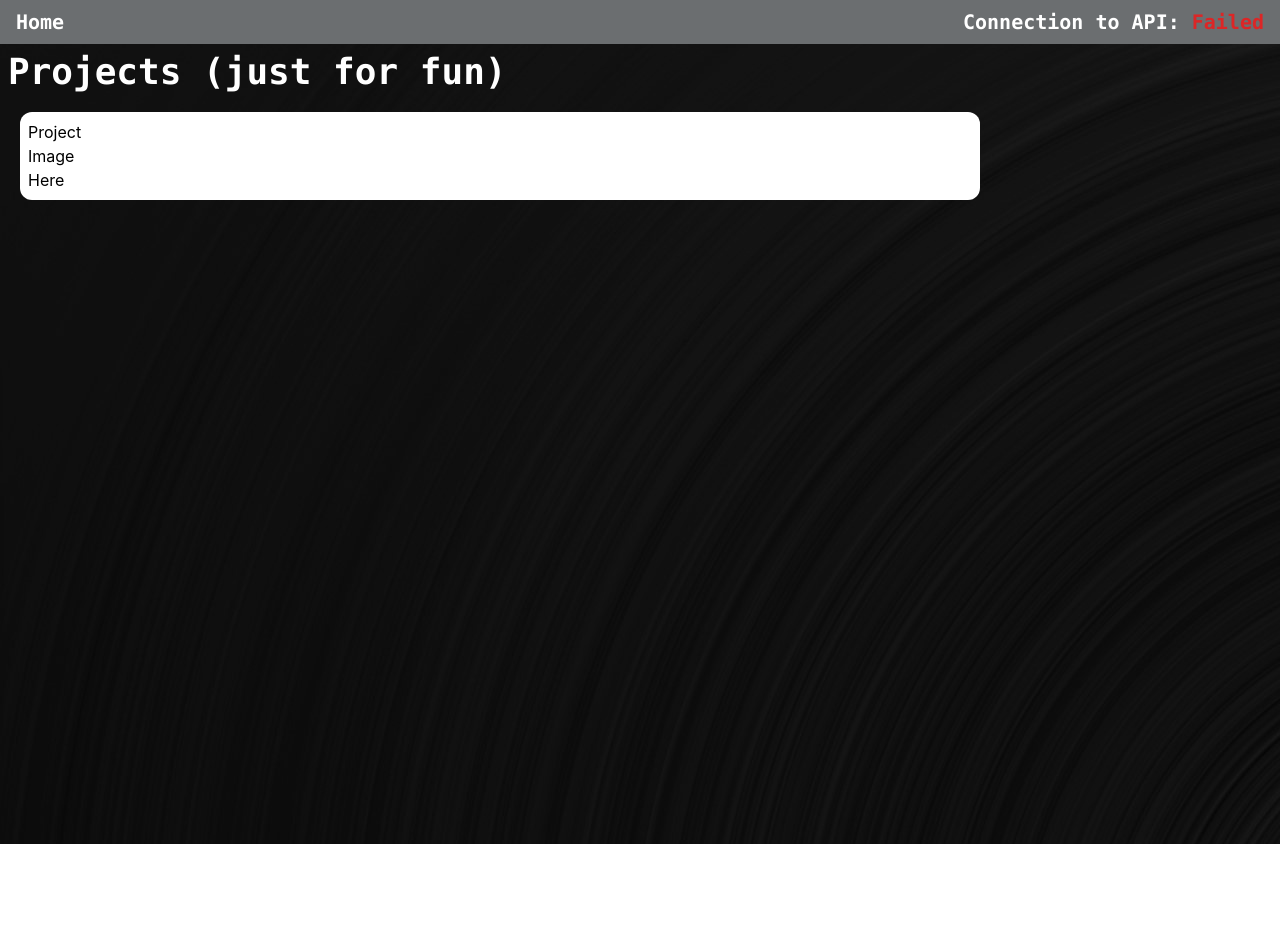
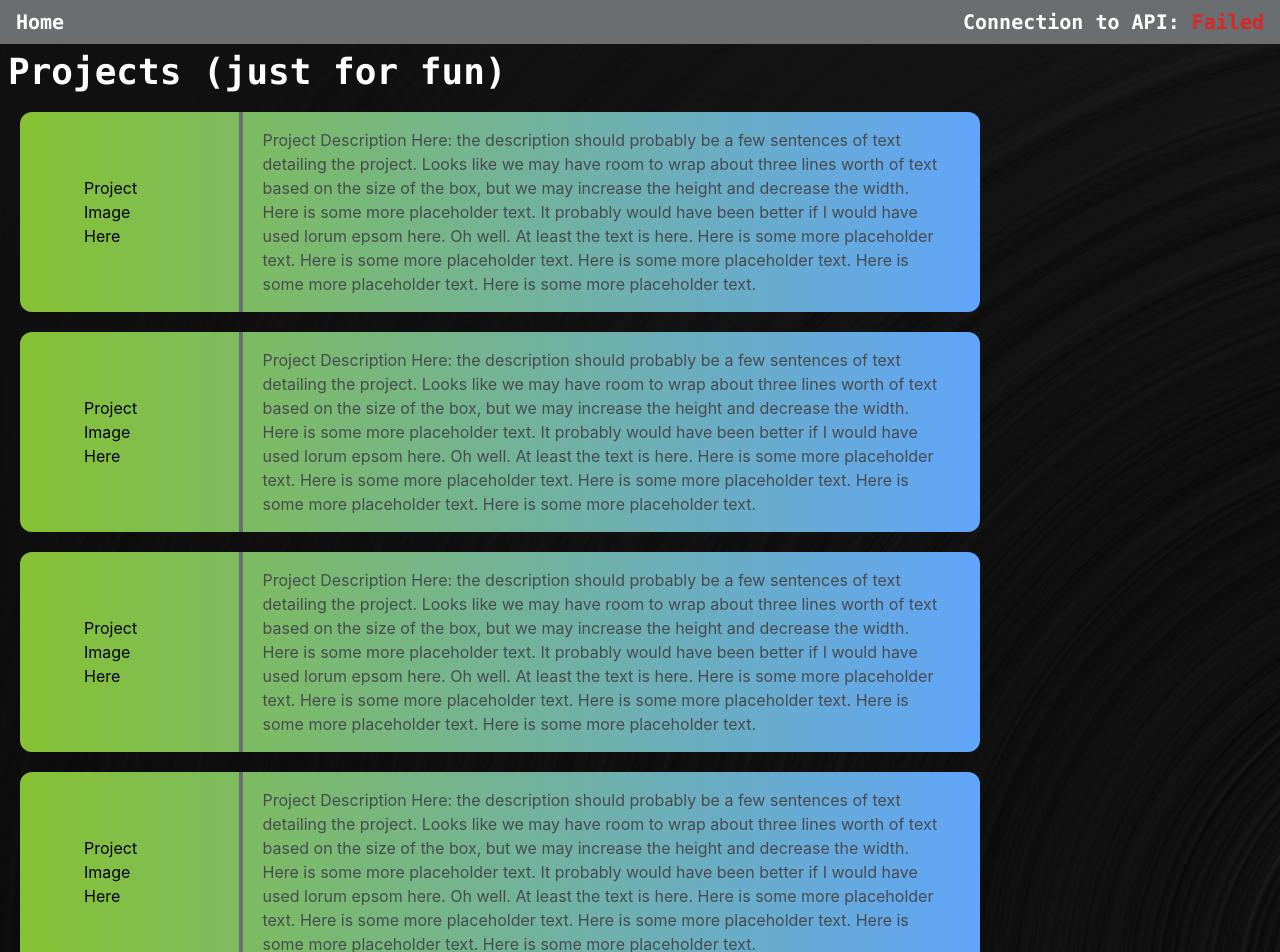
Before and after one commit to jaggerharness/jagger-website, a React (Create React App) app: page /projects in a window 1280 px wide. Shown: the top 952 px of the page. Before the commit the page ends 844 px from the top, so only its background shows below. Built offline with nearby package versions, Linux system fonts and the light colour scheme; no server answers.

Commit message:
Project component UI

```diff
--- a/src/components/Project.js
+++ b/src/components/Project.js
@@ -2,11 +2,18 @@ import React from "react";
 
 const Project = () => {
   return (
-    <div className="flex flex-row bg-white rounded-xl w-3/4 min-h-fit ml-5">
-      <div className="p-2">
+    <div className="flex flex-row bg-gradient-to-r from-ws-lime-green to-blue-400 hover:from-pink-500 hover:to-yellow-500 rounded-xl w-3/4 h-max ml-5">
+      <div className="p-16 border-ws-light-gray text-black border-r-4 w-3/4">
         Project <br></br>
         Image <br></br>
         Here <br></br>
+      </div>
+      <div className="ml-auto my-auto pr-8 pl-5 text-left justify-center rounded text-ws-dark-gray items-center align-middle">
+        Project Description Here: the description should probably be a few sentences of text detailing the project.
+        Looks like we may have room to wrap about three lines worth of text based on the size of the box,
+        but we may increase the height and decrease the width. Here is some more placeholder text. It probably would
+        have been better if I would have used lorum epsom here. Oh well. At least the text is here. Here is some more placeholder text.
+        Here is some more placeholder text. Here is some more placeholder text. Here is some more placeholder text. Here is some more placeholder text.
       </div>
     </div>
   );
--- a/src/pages/ProjectsPage.js
+++ b/src/pages/ProjectsPage.js
@@ -45,6 +45,18 @@ const ProjectsPage = (props) => {
         <div className="pt-5">
             <Project />
         </div>
+        <div className="pt-5">
+            <Project />
+        </div>
+        <div className="pt-5">
+            <Project />
+        </div>
+        <div className="pt-5">
+            <Project />
+        </div>
+        <div className="pt-5 pb-5">
+            <Project />
+        </div>
       </div>
     </div>
   );
```
Also changed, not shown: 1 other file (tests, documents, lock files or other folders).
